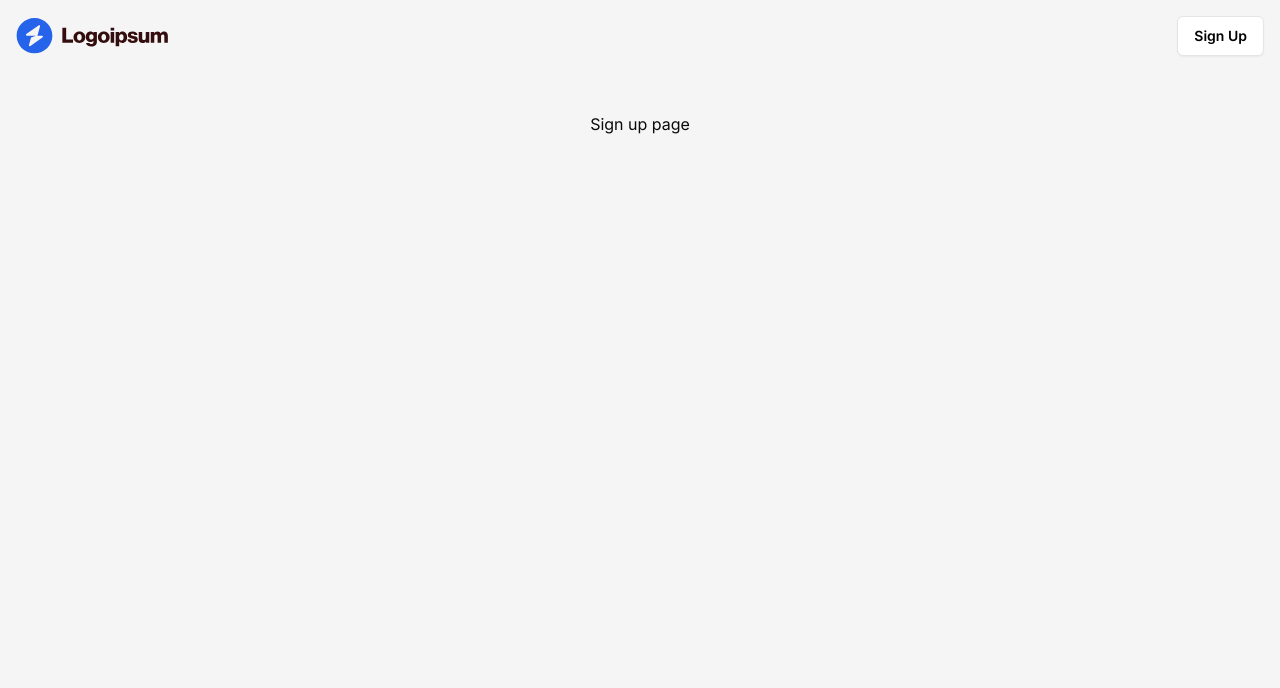
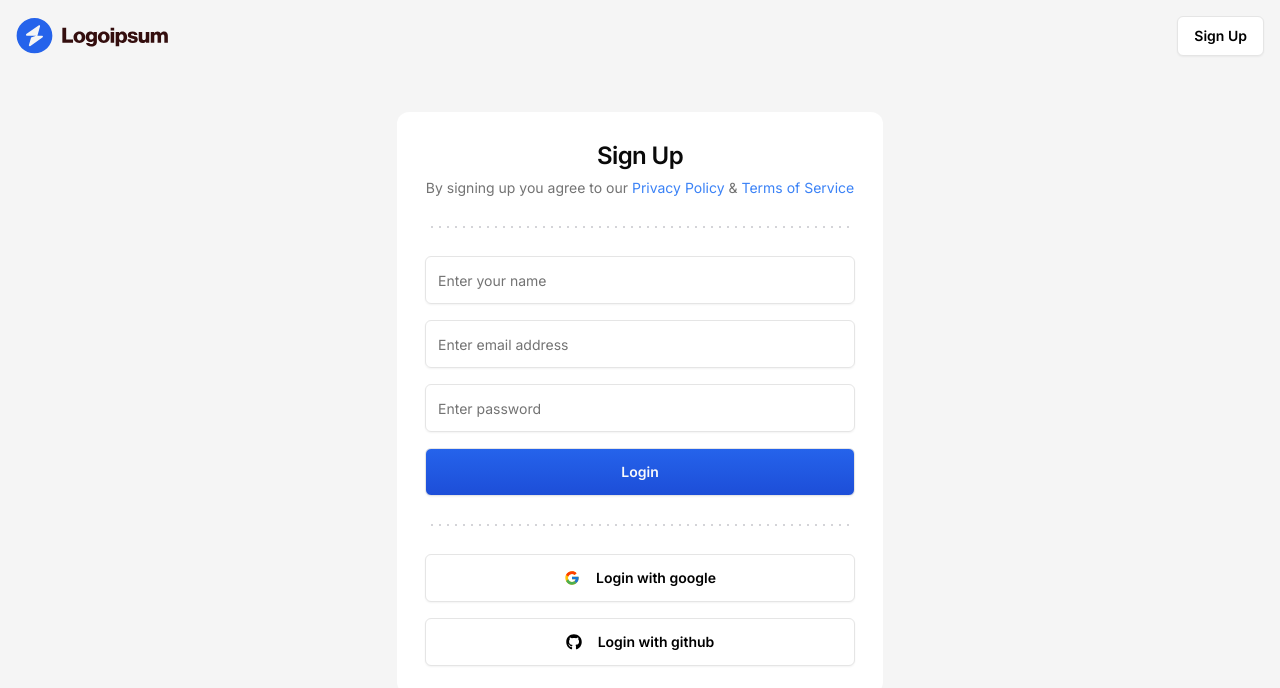
Before and after one commit to metadol/zira, a Next.js app: page /sign-up in a window 1280 px wide. Shown: the top 688 px of the page. Built offline with nearby package versions, Linux system fonts and the light colour scheme.

Commit message:
signin and signup cards added

```diff
--- a/package.json
+++ b/package.json
@@ -30,6 +30,7 @@
     "react-day-picker": "^9.10.0",
     "react-dom": "^18",
     "react-hook-form": "^7.62.0",
+    "react-icons": "^5.5.0",
     "recharts": "^2.15.4",
     "sonner": "^2.0.7",
     "tailwind-merge": "^3.3.1",
--- a/src/app/(auth)/sign-in/page.tsx
+++ b/src/app/(auth)/sign-in/page.tsx
@@ -1,3 +1,5 @@
+"use client"
+
 import { SignInCard } from "@/features/auth/components/sign-in-card"
 
 const SignInPage = () => {
--- a/src/app/(auth)/sign-up/page.tsx
+++ b/src/app/(auth)/sign-up/page.tsx
@@ -1,7 +1,10 @@
+"use client"
+
+import { SignUpCard } from "@/features/auth/components/sign-up-card"
 
 const SignUpPage = () => {
     return (
-        <div>Sign up page</div>
+        <SignUpCard/>
     )
 }
 
--- a/src/components/dotted-seperator.tsx
+++ b/src/components/dotted-seperator.tsx
@@ -39,4 +39,5 @@
   );
 };
 
-// aria-hidden prevent screen readers from announcing the separator.
+// aria-hidden prevent screen readers from announcing the separator
+// as this is used for visual purposes only
--- a/src/features/auth/components/sign-in-card.tsx
+++ b/src/features/auth/components/sign-in-card.tsx
@@ -1,3 +1,5 @@
+import { FcGoogle } from "react-icons/fc";
+import { FaGithub } from "react-icons/fa";
 import { DottedSeparator } from "@/components/dotted-seperator";
 import { Button } from "@/components/ui/button";
 import {
@@ -22,10 +24,53 @@
 
       <CardContent className="p-7">
         <form className="space-y-4">
-          <Input type="email" placeholder="Email" />
-          <Input type="password" placeholder="Password" />
-          <Button  size="lg" className="w-full">Login</Button>
+          <Input
+            required
+            type="email"
+            value={""}
+            onChange={(e) => {}}
+            placeholder="Enter email address"
+            disabled={false}
+          />
+          <Input
+            required
+            type="password"
+            value={""}
+            onChange={(e) => {}}
+            placeholder="Enter password"
+            disabled={false}
+            min={8}
+            max={256}
+          />
+          <Button disabled={false} size={"lg"} className="w-full">
+            Login
+          </Button>
         </form>
+      </CardContent>
+
+      <div className="px-7">
+        <DottedSeparator />
+      </div>
+
+      <CardContent className="p-7 flex flex-col gap-y-4">
+        <Button
+          disabled={false}
+          variant={"secondary"}
+          size={"lg"}
+          className="w-full"
+        >
+          <FcGoogle className="mr-2 size-6" />
+          Login with google
+        </Button>
+        <Button
+          disabled={false}
+          variant={"secondary"}
+          size={"lg"}
+          className="w-full"
+        >
+          <FaGithub className="mr-2 size-6" />
+          Login with github
+        </Button>
       </CardContent>
     </Card>
   );
--- /dev/null
+++ b/src/features/auth/components/sign-up-card.tsx
@@ -0,0 +1,97 @@
+import { FcGoogle } from "react-icons/fc";
+import { FaGithub } from "react-icons/fa";
+import { DottedSeparator } from "@/components/dotted-seperator";
+import { Button } from "@/components/ui/button";
+import {
+  Card,
+  CardContent,
+  CardDescription,
+  CardFooter,
+  CardHeader,
+  CardTitle,
+} from "@/components/ui/card";
+import { Input } from "@/components/ui/input";
+import Link from "next/link";
+
+export const SignUpCard = () => {
+  return (
+    <Card className="w-full h-full md:w-[486px] border-none shadow-none">
+      <CardHeader className="flex items-center justify-center p-7 text-center">
+        <CardTitle className="text-2xl">Sign Up</CardTitle>
+        <CardDescription>
+          By signing up you agree to our{" "}
+          <Link href={"/terms"} className="text-blue-500">
+            Privacy Policy
+          </Link>{" "}
+          &{" "}
+          <Link href={"/privacy"} className="text-blue-500">
+            Terms of Service
+          </Link>
+        </CardDescription>
+      </CardHeader>
+
+      <div className="px-7">
+        <DottedSeparator />
+      </div>
+
+      <CardContent className="p-7">
+        <form className="space-y-4">
+          <Input
+            required
+            type="text"
+            value={""}
+            onChange={(e) => {}}
+            placeholder="Enter your name"
+            disabled={false}
+          />
+          <Input
+            required
+            type="email"
+            value={""}
+            onChange={(e) => {}}
+            placeholder="Enter email address"
+            disabled={false}
+          />
+          <Input
+            required
+            type="password"
+            value={""}
+            onChange={(e) => {}}
+            placeholder="Enter password"
+            disabled={false}
+            min={8}
+            max={256}
+          />
+          <Button disabled={false} size={"lg"} className="w-full">
+            Login
+          </Button>
+        </form>
+      </CardContent>
+
+      <div className="px-7">
+        <DottedSeparator />
+      </div>
+
+      <CardContent className="p-7 flex flex-col gap-y-4">
+        <Button
+          disabled={false}
+          variant={"secondary"}
+          size={"lg"}
+          className="w-full"
+        >
+          <FcGoogle className="mr-2 size-6" />
+          Login with google
+        </Button>
+        <Button
+          disabled={false}
+          variant={"secondary"}
+          size={"lg"}
+          className="w-full"
+        >
+          <FaGithub className="mr-2 size-6" />
+          Login with github
+        </Button>
+      </CardContent>
+    </Card>
+  );
+};
```
Also changed, not shown: 2 other files (tests, documents, lock files or other folders).
